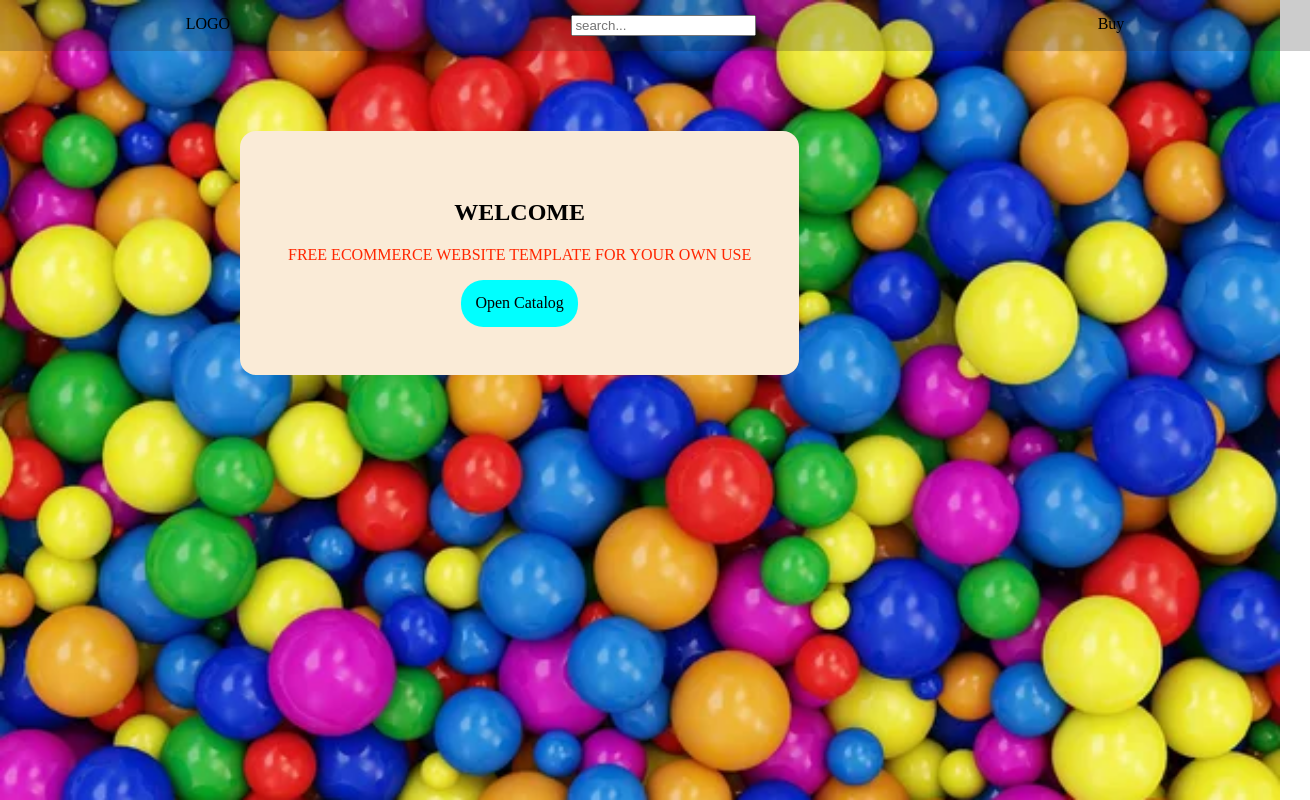
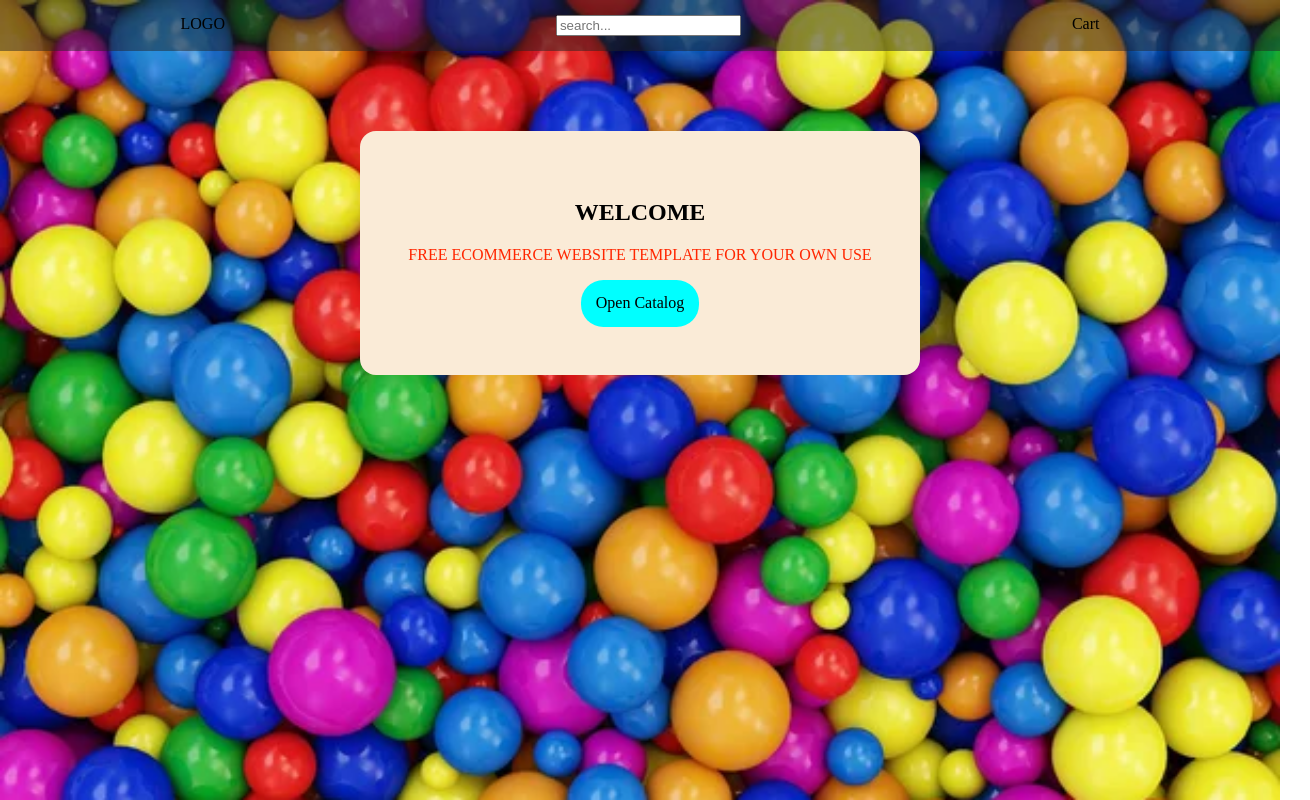
Before and after one commit to Anonymous-Roys/SASS, a plain HTML site: page index.html in a window 1280 px wide. Shown: the whole page, 1310 px wide, since content can reach past the window. Drawn offline with Linux system fonts and the light colour scheme.

Commit message:
added navbar.sass

```diff
--- a/index.html
+++ b/index.html
@@ -12,7 +12,7 @@
             <nav>
                 <div class="left-icons">LOGO</div>
                 <div class="mid-icons"><input type="search" name="search" id="search" placeholder="search..."></div>
-                <div class="right-icons">Buy</div>
+                <div class="right-icons">Cart</div>
             </nav>
         </div>
 
--- /dev/null
+++ b/navbar.scss
@@ -0,0 +1,14 @@
+#header {
+    z-index: 7;
+    background: rgba(34, 34, 34, 0.493);
+    padding: 15px;
+    margin: 0 0;
+
+
+    nav {
+        display: grid;
+        grid-template-columns: auto auto auto;
+
+    }
+
+}
--- a/style.scss
+++ b/style.scss
@@ -1,3 +1,5 @@
+@import "navbar";
+
 $bg_color: rgba(0, 183, 255, 0.199);
 
 body{
@@ -9,6 +11,7 @@ body{
     background-repeat: no-repeat;
     background-size: cover;
     text-align: center;
+    box-sizing: border-box;
     p{
         color: rgb(255, 38, 0);
     }
@@ -21,31 +24,20 @@ font{
 }
 
 #whole{
-    #header{
-        z-index: 7;
-        background: rgba(34, 34, 34, 0.226);
-        padding: 15px;
-        width: 100%;
 
 
-        nav{
-            display: grid;
-            grid-template-columns: auto auto auto;
-
-        }
-
-    }
 
     #content-container{
-        display: grid;
-        grid-template-columns: auto;
-        margin: 5rem 15rem;
+        display: flex;
+        justify-content: center;
+        align-items: center;
+        margin: 5rem 1rem;
 
         #content{
             background-color: antiquewhite;
             padding: 3rem;
             border-radius: 1rem;
-            max-width: fit-content;
+            // max-width: fit-content;
 
             .btn{
                 border-radius: 1.4rem;
```
Also changed, not shown: navbar.css (added), style.css, 2 other files.
